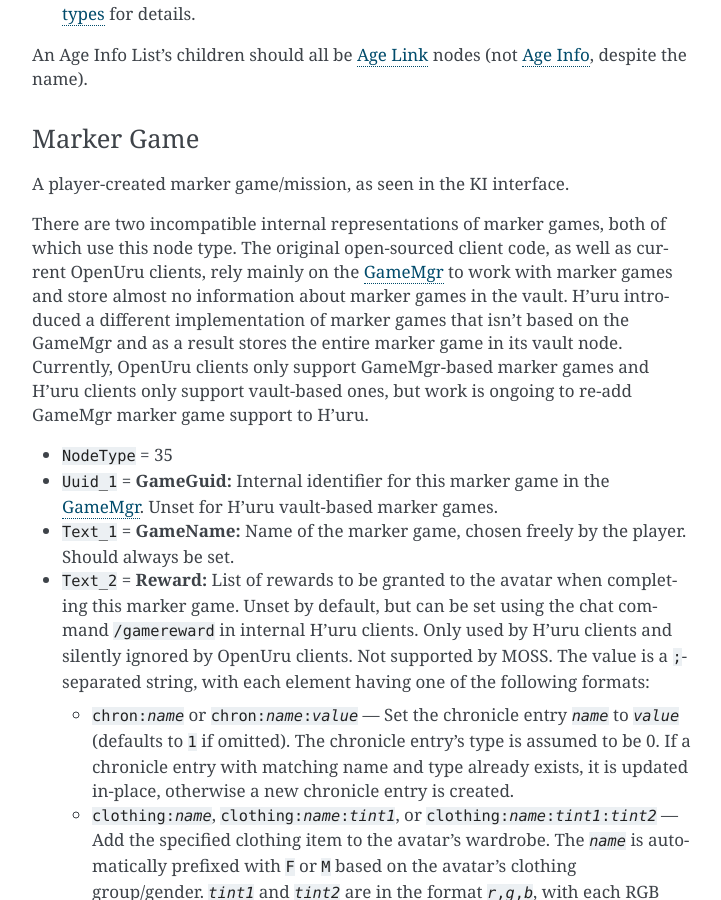
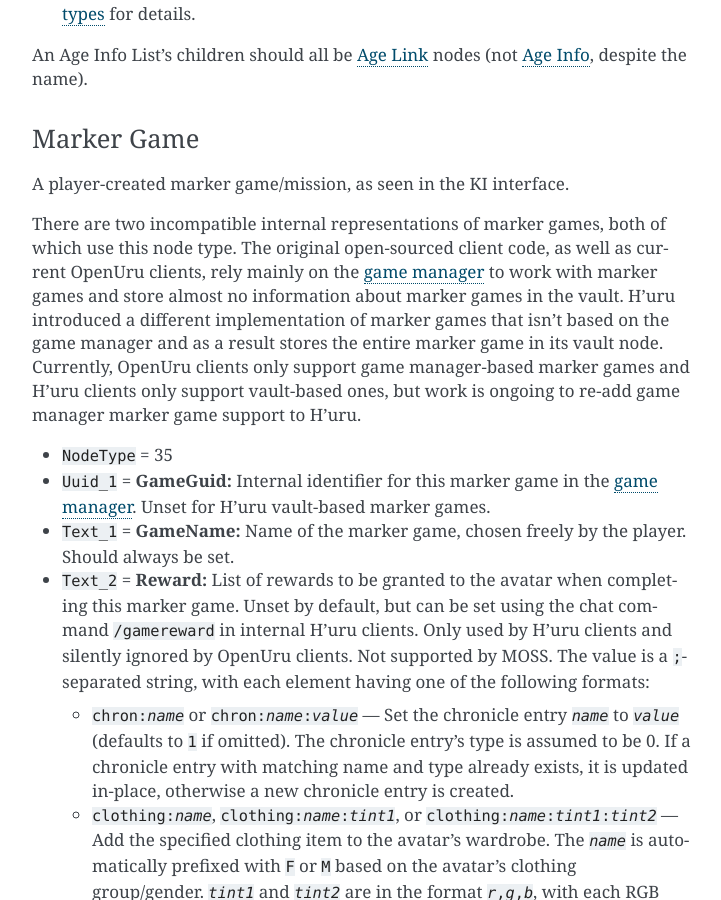
Before and after one commit to dgelessus/NAGUS, a Sphinx documentation site: the page built from docs/uru/vault.rst, in a window 1280 px wide and 900 px high, scrolled down 14204 px. Shown: the whole window, without its empty margins (388-1109 px from the left). Built offline with Sphinx 7.4.7, drawn with Linux system fonts in a browser that asks for light colours.

Commit message:
Spell and link the game manager consistently

```diff
--- a/docs/nagus/about.rst
+++ b/docs/nagus/about.rst
@@ -93,7 +93,7 @@
     instead of guessing their structure.
   * Updating SDL blobs to a newer version of the same state descriptor.
   * Global (shard-wide) age SDL settings.
-* The :ref:`GameMgr <game_manager>` to support marker games and some puzzles with OpenUru clients.
+* The :ref:`game manager <game_manager>` to support marker games and some puzzles with OpenUru clients.
 * A general way to set up public global age instances
   (similar to DIRTSAND's static_ages.ini).
 * Actual score server functionality instead of the current stub implementation.
--- a/docs/uru/vault.rst
+++ b/docs/uru/vault.rst
@@ -175,7 +175,7 @@
 Introducing new node types or adding fields to existing types requires updating the server and extending the database schema.
 
 This is a problem e. g. when using H'uru clients on MOSS,
-as H'uru has introduced a new format for marker games that no longer relies on the :ref:`GameMgr <game_server>`,
+as H'uru has introduced a new format for marker games that no longer relies on the :ref:`game manager <game_manager>`,
 using a previously unused fields on marker game nodes.
 This new marker game format isn't handled correctly by MOSS unless the database is updated accordingly
 (MOSS ships with a script ``postgresql/UpdateForHuruGames.sql`` for this purpose).
@@ -822,18 +822,18 @@
 both of which use this node type.
 The original open-sourced client code,
 as well as current OpenUru clients,
-rely mainly on the :ref:`GameMgr <game_server>` to work with marker games
+rely mainly on the :ref:`game manager <game_manager>` to work with marker games
 and store almost no information about marker games in the vault.
-H'uru introduced a different implementation of marker games that isn't based on the GameMgr
+H'uru introduced a different implementation of marker games that isn't based on the game manager
 and as a result stores the entire marker game in its vault node.
 Currently,
-OpenUru clients only support GameMgr-based marker games
+OpenUru clients only support game manager-based marker games
 and H'uru clients only support vault-based ones,
-but work is ongoing to re-add GameMgr marker game support to H'uru.
+but work is ongoing to re-add game manager marker game support to H'uru.
 
 * ``NodeType`` = 35
 * ``Uuid_1`` = **GameGuid:**
-  Internal identifier for this marker game in the :ref:`GameMgr <game_server>`.
+  Internal identifier for this marker game in the :ref:`game manager <game_manager>`.
   Unset for H'uru vault-based marker games.
 * ``Text_1`` = **GameName:**
   Name of the marker game,
```
